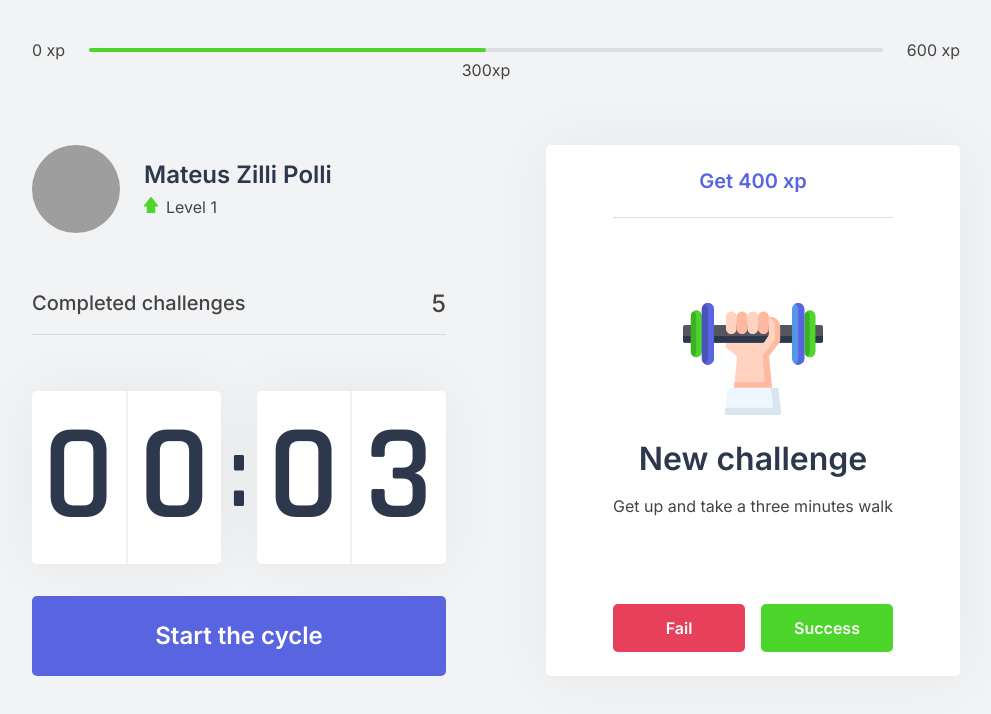
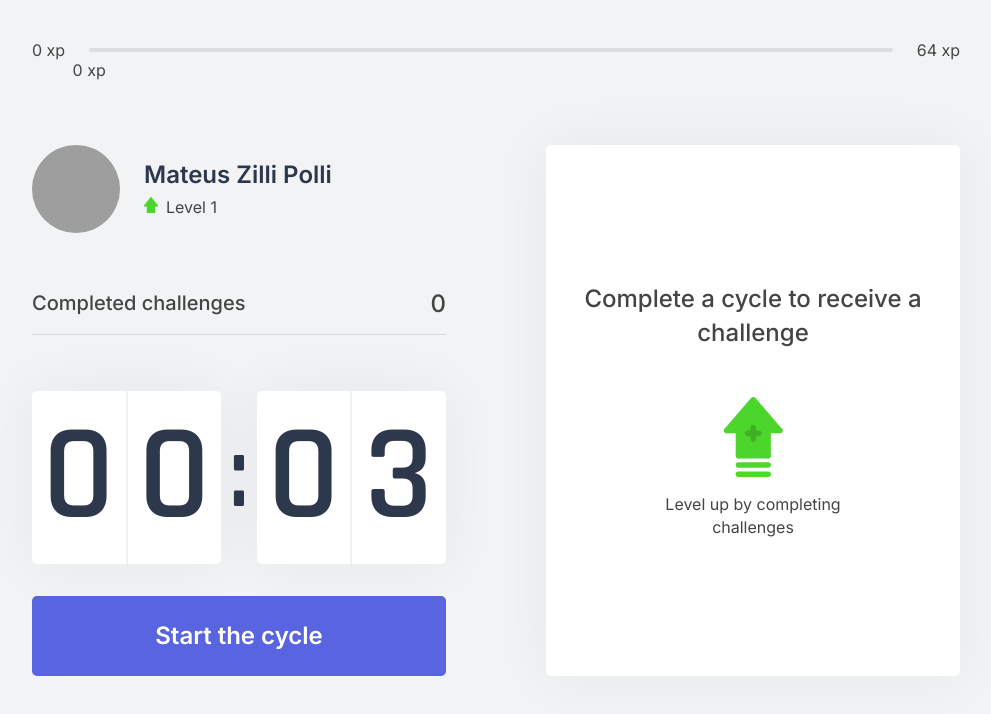
Before and after one commit to mateuszilli/app-moveit, a Next.js app: page / in a window 1280 px wide. Shown: the top 714 px of the page, without its empty margins (144-1135 px from the left). Built offline with nearby package versions, Linux system fonts and the light colour scheme; grey boxes are pictures that could not be loaded.

Commit message:
:rocket:

```diff
--- a/src/components/ChallengeBox.tsx
+++ b/src/components/ChallengeBox.tsx
@@ -1,23 +1,27 @@
+
+import { useContext } from 'react';
+import { ChallengesContext } from '../contexts/ChallengesContext';
 
 import styles from '../styles/components/ChallengeBox.module.css';
 
 export function ChallengeBox() {
-    const hasChallenge = true;
+    const { activeChallenge, failChallenge } = useContext(ChallengesContext);
 
     return (
         <div className={styles.containerChallengeBox}>
-            { hasChallenge ? (
+            { activeChallenge ? (
                 <div className={styles.challengeBoxActive}>
-                    <header>Get 400 xp</header>
+                    <header>Get {activeChallenge.amount} xp</header>
                     <main>
-                        <img src="icons/body.svg"/>
+                        <img src={`icons/${activeChallenge.type}.svg`}/>
                         <strong>New challenge</strong>
-                        <p>Get up and take a three minutes walk</p>
+                        <p>{activeChallenge.description}</p>
                     </main>
                     <footer>
                         <button
                             type="button"
-                            className={styles.buttonChallengeBoxFail}>
+                            className={styles.buttonChallengeBoxFail}
+                            onClick={failChallenge}>
                             Fail
                         </button>
                         <button
--- a/src/components/CompletedChallenges.tsx
+++ b/src/components/CompletedChallenges.tsx
@@ -1,10 +1,14 @@
-import styles from '../styles/components/CompletedChallenges.module.css'
+import { useContext } from 'react';
+import { ChallengesContext } from '../contexts/ChallengesContext';
+
+import styles from '../styles/components/CompletedChallenges.module.css';
 
 export function CompletedChallenges() {
+    const {challengesCompleted} = useContext(ChallengesContext);
     return (
         <div className={styles.containerCompletedChallenges}>
             <span>Completed challenges</span>
-            <span>5</span>
+            <span>{challengesCompleted}</span>
         </div>
     )
 }
--- a/src/components/Countdown.tsx
+++ b/src/components/Countdown.tsx
@@ -1,9 +1,13 @@
-import { useState, useEffect } from 'react';
+import { useState, useEffect, useContext } from 'react';
+import { ChallengesContext } from '../contexts/ChallengesContext';
+
 import styles from '../styles/components/Countdown.module.css';
 
 let countdownTimeout: NodeJS.Timeout;
 
 export function Countdown() {
+    const { startNewChallenge } = useContext(ChallengesContext);
+
     const [time, setTime] = useState(0.05 * 60);
     const [isActive, setIsActive] = useState(false);
     const [isDone, setIsDone] = useState(false);
@@ -33,6 +37,7 @@
         } else if (isActive && time === 0) {
             setIsDone(true);
             setIsActive(false);
+            startNewChallenge();
         }
     }, [isActive, time])
 
--- a/src/components/ExperienceBar.tsx
+++ b/src/components/ExperienceBar.tsx
@@ -1,14 +1,23 @@
+import { useContext } from 'react';
+import { ChallengesContext } from '../contexts/ChallengesContext';
+
 import styles from '../styles/components/ExperienceBar.module.css';
 
 export function ExperienceBar() {
+    const { currentExperience, experienceToNextLevel } = useContext(ChallengesContext);
+
+    const percentToNextLevel = Math.round((currentExperience * 100) / experienceToNextLevel);
+
     return (
         <header className={styles.experienceBar}>
             <span>0 xp</span>
             <div>
-                <div style={{ width: '50%' }}></div>
-                <span className={styles.currentExperience} style={{ left: '50%' }}>300xp</span>
+                <div style={{ width: `${percentToNextLevel}%` }}></div>
+                <span className={styles.currentExperience} style={{ left: `${percentToNextLevel}%` }}>
+                    {currentExperience} xp
+                </span>
             </div>
-            <span>600 xp</span>
+            <span>{experienceToNextLevel} xp</span>
         </header>
     )
 }
--- /dev/null
+++ b/src/contexts/ChallengesContext.tsx
@@ -0,0 +1,63 @@
+import { createContext, useState, ReactNode } from 'react';
+import challenges from './challenges.json';
+
+export const ChallengesContext = createContext({} as ChallengesContextData);
+
+export function ChallengesProvider({ children }: ChallengesProviderProps) {
+    const [level, setLevel] = useState(1);
+    const [currentExperience, setCurrentExperience] = useState(0);
+    const [challengesCompleted, setChallengesCompleted] = useState(0);
+    const [activeChallenge, setActiveChallenge] = useState(null);
+    const experienceToNextLevel = Math.pow((level + 1) * 4, 2);
+
+    function levelUp() {
+        setLevel(level + 1);
+    }
+
+    function startNewChallenge() {
+        const randomChallengeIndex = Math.floor(Math.random() * challenges.length);
+        const challenge = challenges[randomChallengeIndex];
+        setActiveChallenge(challenge);
+    }
+
+    function failChallenge() {
+        setActiveChallenge(null);
+    }
+
+    return (
+        <ChallengesContext.Provider
+            value={{
+                level,
+                currentExperience,
+                experienceToNextLevel,
+                challengesCompleted,
+                activeChallenge,
+                levelUp,
+                startNewChallenge,
+                failChallenge
+            }}>
+            {children}
+        </ChallengesContext.Provider>
+    )
+}
+
+interface ChallengesProviderProps {
+    children: ReactNode;
+}
+
+interface Challenge {
+    type: 'body' | 'eye';
+    description: string;
+    amount: number;
+}
+
+interface ChallengesContextData {
+    level: number;
+    currentExperience: number;
+    experienceToNextLevel: number;
+    challengesCompleted: number;
+    activeChallenge: Challenge;
+    levelUp: () => void;
+    startNewChallenge: () => void;
+    failChallenge: () => void;
+}
--- /dev/null
+++ b/src/contexts/challenges.json
@@ -0,0 +1,12 @@
+[
+    {
+        "type": "body",
+        "description": "Get up and take a three minutes walk",
+        "amount": 80
+    },
+    {
+        "type": "eye",
+        "description": "Get up and take a three minutes walk",
+        "amount": 100
+    }
+]
--- a/src/pages/_app.tsx
+++ b/src/pages/_app.tsx
@@ -1,7 +1,13 @@
 import '../styles/global.css';
 
+import { ChallengesProvider } from '../contexts/ChallengesContext';
+
 function MyApp({ Component, pageProps }) {
-  return <Component {...pageProps} />
+  return (
+    <ChallengesProvider>
+      <Component {...pageProps} />
+    </ChallengesProvider>
+  )
 }
 
 export default MyApp
```
